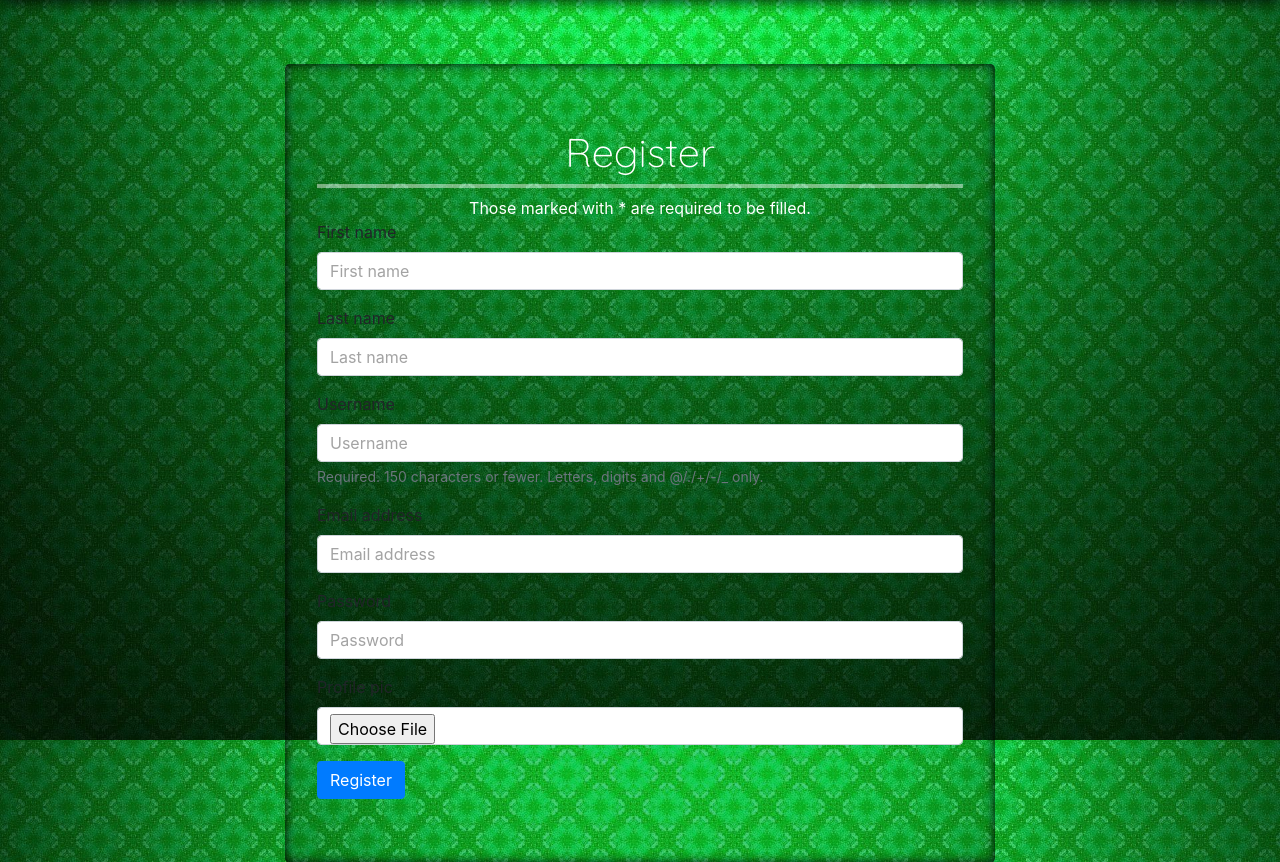
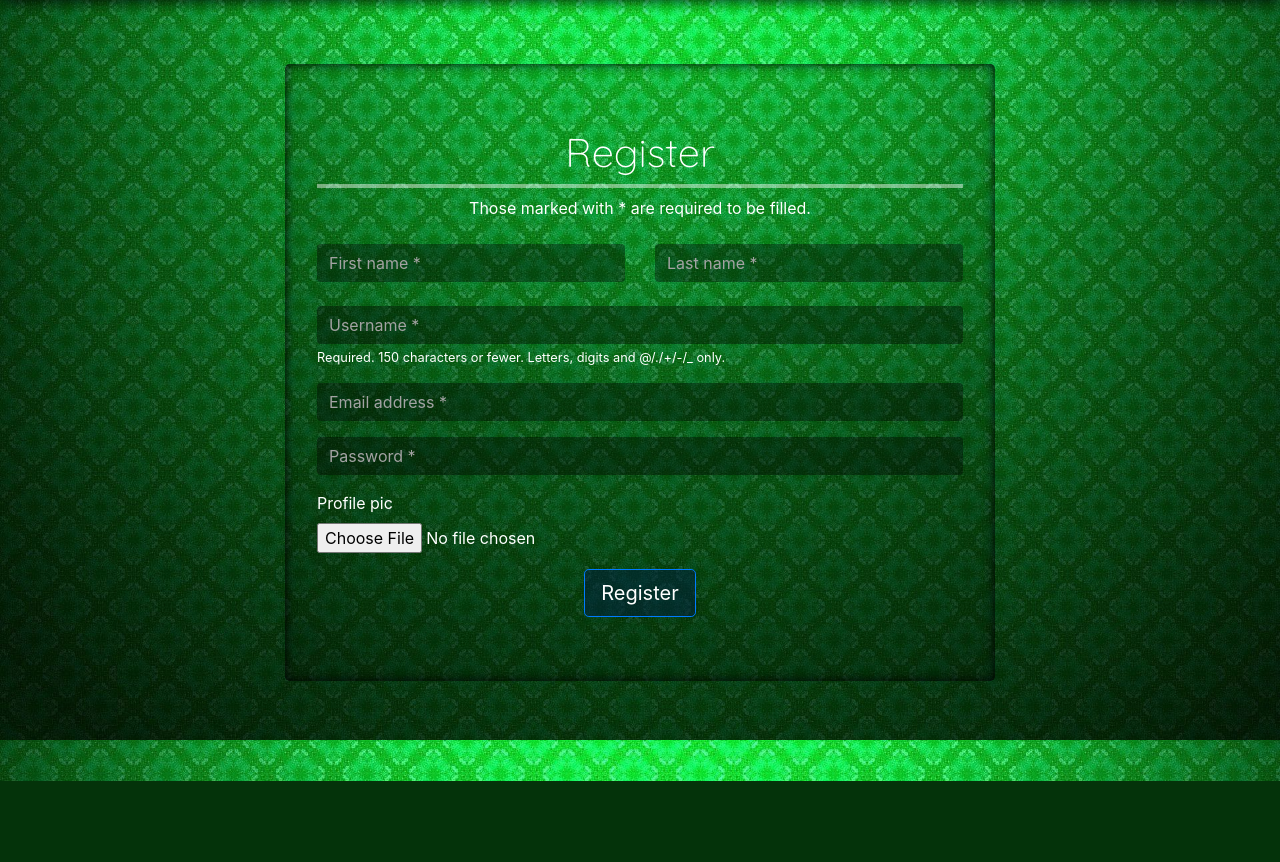
Before and after one commit to Gurucharan1999/Airline-Reservation-System, a Django app: page /airline3app/register/ in a window 1280 px wide. Shown: the part 60-922 px from the top of the page. After the commit the page ends 841 px from the top, so only its background shows below. Run offline with Django 3.2, Linux system fonts and the light colour scheme; parts of the project's set-up code (start-up, migrations or seed data) failed here and were passed over; some libraries are stand-ins or nearby versions.

Commit message:
register page designed

```diff
--- a/templates/register.html
+++ b/templates/register.html
@@ -2,9 +2,6 @@
 {% extends 'base.html' %}
 {% block title %}Register{% endblock %}
 {% block links_n_scripts %}
-{% load bootstrap4 %}
-{% bootstrap_css %}
-{% bootstrap_javascript jquery='full' %}
 {{ user_form.media }}
 {{ profile_form.media }}
 {% endblock %}
@@ -14,16 +11,44 @@
   {% if registered %}
     <h1>Thank You!</h1>
   {% else %}
-    <form enctype="multipart/form-data" method="post">
+    <form enctype="multipart/form-data" method="post" action="{% url 'airline3app:register' %}">
       {% csrf_token %}
       <h1 align="center" style="color: white; font-family: 'Quicksand', sans-serif;">Register</h1>
       <hr>
       <div align="center" style="color: white;">
       Those marked with * are required to be filled.
       </div>
-      {% bootstrap_form user_form %}
-      {% bootstrap_form profile_form %}
-      <input class='btn btn-primary' type='submit' value="Register"></input>
+      <br>
+      <div class="row">
+        <div class="col-sm">
+          <input type="text" name="first_name" maxlength="30" class="form-control textbox-translucent" placeholder="First name *" title="" id="id_first_name">
+        </div>
+        <div class="col-sm">
+          <input type="text" name="last_name" maxlength="150" class="form-control textbox-translucent" placeholder="Last name *" title="" id="id_last_name">
+        </div>
+      </div>
+      <br>
+      <div class="form-group">
+        <input type="text" name="username" maxlength="150" class="form-control textbox-translucent" placeholder="Username *" title="Required. 150 characters or fewer. Letters, digits and @/./+/-/_ only." required id="id_username">
+        <small class="form-text text-muted" style="color: white!important;">Required. 150 characters or fewer. Letters, digits and @/./+/-/_ only.</small>
+      </div>
+      <div class="form-group">
+        <input type="email" name="email" maxlength="254" class="form-control textbox-translucent" placeholder="Email address *" title="" id="id_email">
+      </div>
+      <div class="form-group">
+        <input type="password" name="password" class="form-control textbox-translucent" placeholder="Password *" title="" required id="id_password">
+      </div>
+      <div class="form-group">
+        <label for="id_profile_pic" style="color: white;">Profile pic</label>
+        <div class="row bootstrap4-multi-input">
+          <div class="col-12">
+            <input type="file" name="profile_pic" accept="image/*" class="" title="" id="id_profile_pic">
+          </div>
+        </div>
+      </div>
+      <div class="col-md text-center">
+        <input class='btn btn-lg btn-primary button-translucent' type='submit' value="Register"></input>
+      </div>
     </form>
   {% endif %}
 </div>
```
